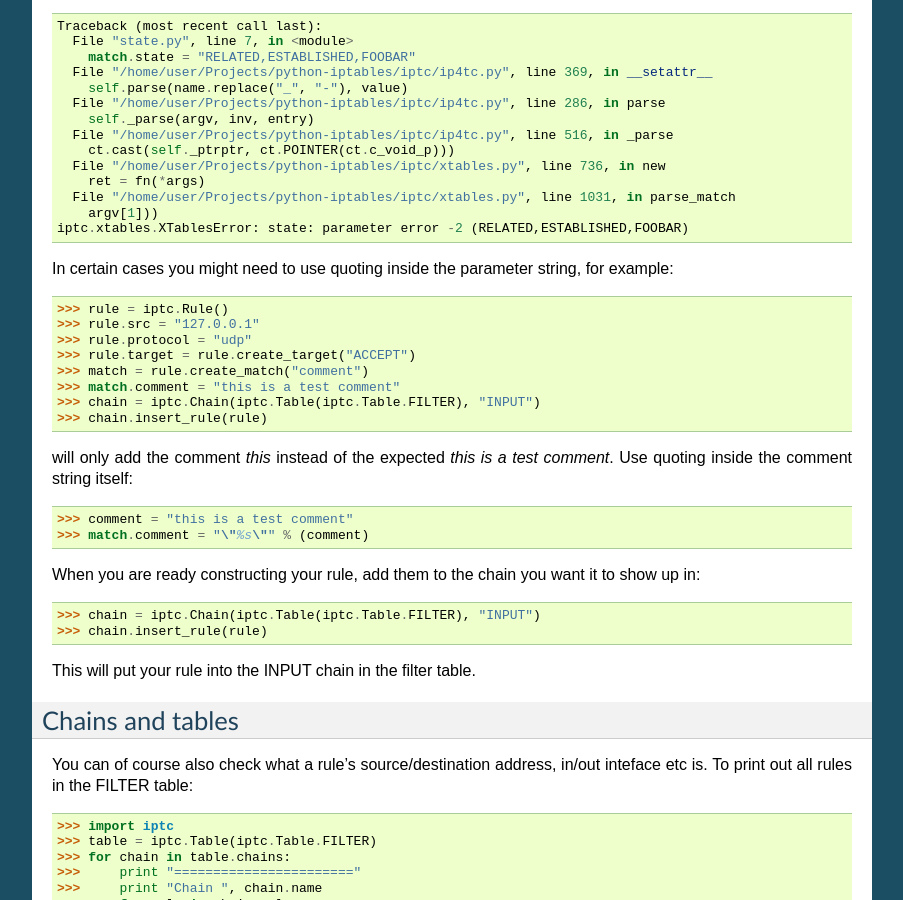
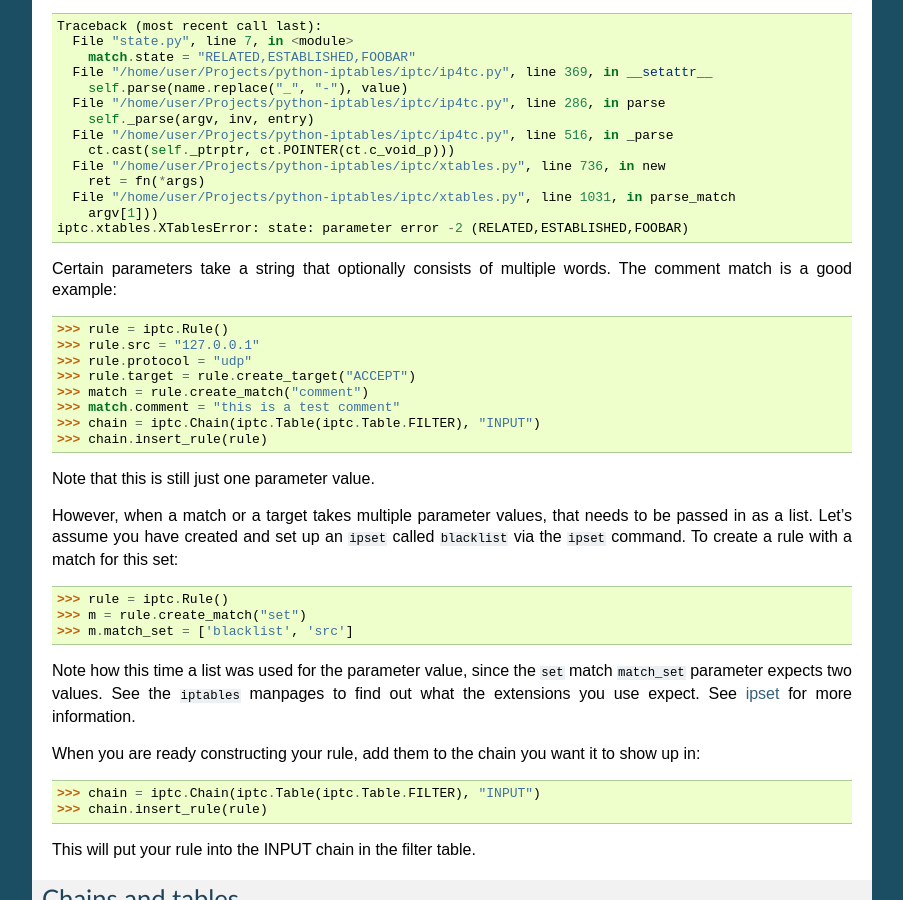
Before and after one commit to ldx/python-iptables, a Sphinx documentation site: the page built from doc/examples.rst, in a window 1280 px wide and 900 px high, scrolled down 1411 px. Shown: the whole window, without its empty margins (198-1101 px from the left). Built offline with Sphinx 7.4.7, drawn with Linux system fonts in a browser that asks for light colours.

Commit message:
Update docs with ipset example.

```diff
--- a/doc/examples.rst
+++ b/doc/examples.rst
@@ -93,8 +93,8 @@ will work. However, if you change the `state` parameter::
         argv[1]))
     iptc.xtables.XTablesError: state: parameter error -2 (RELATED,ESTABLISHED,FOOBAR)
 
-In certain cases you might need to use quoting inside the parameter string, for
-example::
+Certain parameters take a string that optionally consists of multiple words.
+The comment match is a good example::
 
     >>> rule = iptc.Rule()
     >>> rule.src = "127.0.0.1"
@@ -105,11 +105,23 @@ example::
     >>> chain = iptc.Chain(iptc.Table(iptc.Table.FILTER), "INPUT")
     >>> chain.insert_rule(rule)
 
-will only add the comment `this` instead of the expected `this is a test
-comment`. Use quoting inside the comment string itself::
+Note that this is still just one parameter value.
 
-    >>> comment = "this is a test comment"
-    >>> match.comment = "\"%s\"" % (comment)
+However, when a match or a target takes multiple parameter values, that needs
+to be passed in as a list. Let's assume you have created and set up an
+``ipset`` called ``blacklist`` via the ``ipset`` command. To create a rule
+with a match for this set::
+
+    >>> rule = iptc.Rule()
+    >>> m = rule.create_match("set")
+    >>> m.match_set = ['blacklist', 'src']
+
+Note how this time a list was used for the parameter value, since the ``set``
+match ``match_set`` parameter expects two values. See the ``iptables``
+manpages to find out what the extensions you use expect. See ipset_ for more
+information.
+
+.. _ipset: http://ipset.netfilter.org/
 
 When you are ready constructing your rule, add them to the chain you want it
 to show up in::
```
Also changed, not shown: README.md (+16 -6 lines).
